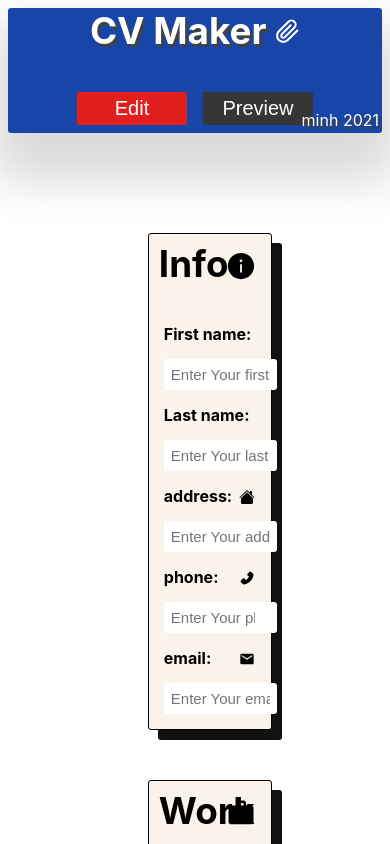
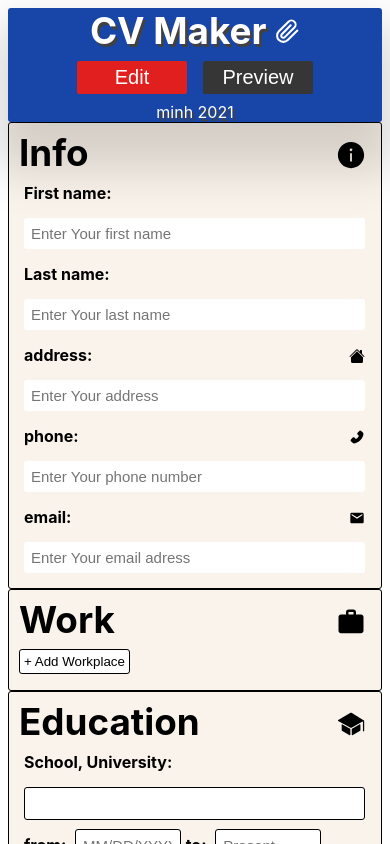
Before and after one commit to minho-sama/CV-maker, a React (Create React App) app in the folder files/: page / in a window 390 px wide. Shown: the top 844 px of the page. Built offline with nearby package versions, Linux system fonts and the light colour scheme.

Commit message:
added responsiveness

```diff
--- a/files/src/components/EditMode/edit-global.css
+++ b/files/src/components/EditMode/edit-global.css
@@ -146,3 +146,11 @@ label{
 .description{
     display: block;
 }
+
+@media only screen and (max-width: 600px){
+    article{
+        margin:0;
+        width: 100%;
+        box-shadow: none;
+    }
+}
--- a/files/src/components/Header/header.module.css
+++ b/files/src/components/Header/header.module.css
@@ -29,3 +29,12 @@ a{
 a:hover{
     text-decoration: underline;
 }
+
+@media only screen and (max-width: 700px){
+    a{
+        position:unset;
+    }
+    h2{
+        margin: unset;
+    }
+}
--- a/files/src/components/PreviewMode/preview.css
+++ b/files/src/components/PreviewMode/preview.css
@@ -80,3 +80,12 @@
 .work-container h3{
     margin-left: 20px;
 }
+
+/*responsive*/
+@media only screen and (max-width: 600px){
+    .preview-form{
+        margin:0;
+        width: 100%;
+        box-shadow: none;
+    }
+}
--- a/files/src/index.css
+++ b/files/src/index.css
@@ -1,3 +1,7 @@
+*{
+  box-sizing: border-box;
+}
+
 body {
   /* margin: 0;
   padding: 0; */
@@ -33,3 +37,13 @@ code {
   box-shadow: 10px 10px #111111;
   border: 1px solid black; */
 }
+
+@media only screen and (max-width: 600px){
+  .form{
+    margin:0;
+    margin-top: 0px;
+    width: 100%;
+    padding: 0px;
+  }
+
+}
```
Also changed, not shown: 1 other file (tests, documents, lock files or other folders).
